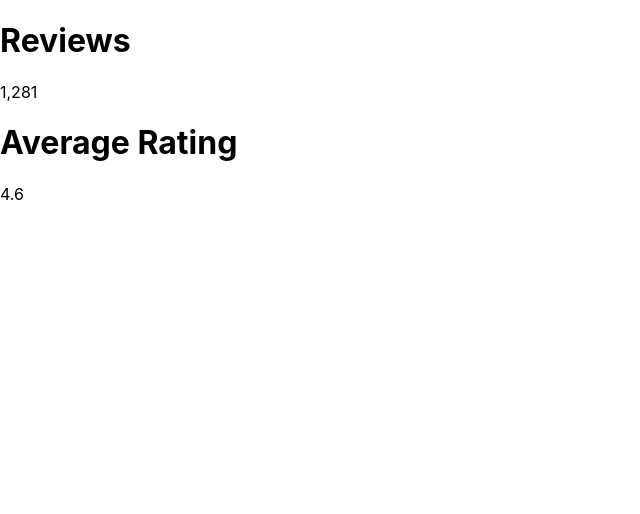
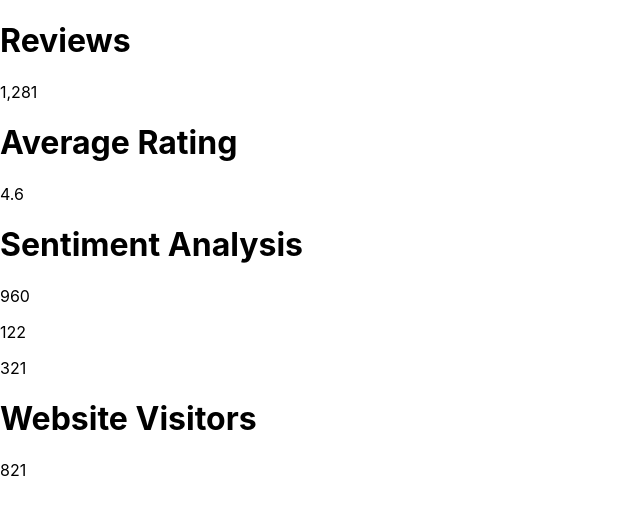
Before and after one commit to mellisporter/react-dashboard, a React (Create React App) app: page / in a window 1280 px wide. Shown: the top 514 px of the page, without its empty margins (0-640 px from the left). Built offline with nearby package versions, Linux system fonts and the light colour scheme.

Commit message:
analysis and visitors components

```diff
--- a/src/components/Analysis.js
+++ b/src/components/Analysis.js
@@ -0,0 +1,13 @@
+function Analysis() {
+    return(
+        <div>
+            <h1>Sentiment Analysis</h1>
+        <p>960</p>
+        <p>122</p>
+        <p>321</p>
+        </div>
+
+    )
+}
+
+export default Analysis;
--- a/src/components/Dashboard.js
+++ b/src/components/Dashboard.js
@@ -1,12 +1,15 @@
 import Reviews from "./Reviews";
 import Rating from "./Rating";
+import Analysis from "./Analysis";
+import Visitors from "./Visitors";
 
 function Dashboard() {
     return(
         <div>
             <Reviews/>
             <Rating/>
-
+            <Analysis/>
+            <Visitors/>
         </div>
     )
 }
--- a/src/components/Visitors.js
+++ b/src/components/Visitors.js
@@ -0,0 +1,12 @@
+function Visitors() {
+    return(
+        <div>
+             <h1>Website Visitors</h1>
+             <p>821</p>
+             <div className="graph"></div>
+        </div>
+
+    )
+}
+
+export default Visitors;
```
